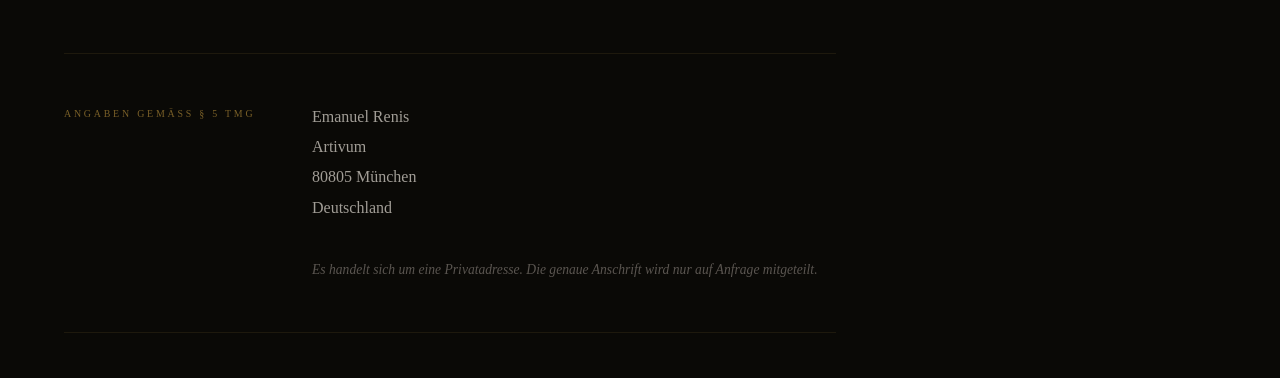
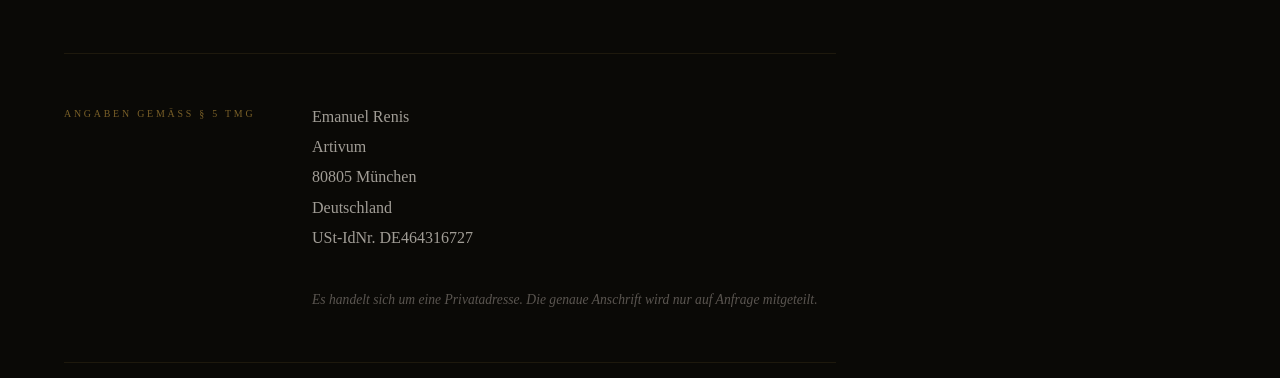
Before and after one commit to emanl101/artivum-website, a plain HTML site: page impressum.html in a window 1280 px wide. Shown: the part 345-723 px from the top of the page. Drawn offline with Linux system fonts and the light colour scheme.

Commit message:
Update impressum.html
Add USt-IdNr.

```diff
--- a/impressum.html
+++ b/impressum.html
@@ -74,7 +74,8 @@ footer{padding:3rem var(--pad);border-top:1px solid rgba(201,168,76,.08);display
         Emanuel Renis<br>
         Artivum<br>
         80805 München<br>
-        Deutschland<br><br>
+        Deutschland<br>
+        USt-IdNr. DE464316727<br><br>
         <em style="font-size:.85rem;color:var(--muted);font-style:italic">Es handelt sich um eine Privatadresse. Die genaue Anschrift wird nur auf Anfrage mitgeteilt.</em>
       </address>
     </div>
```
